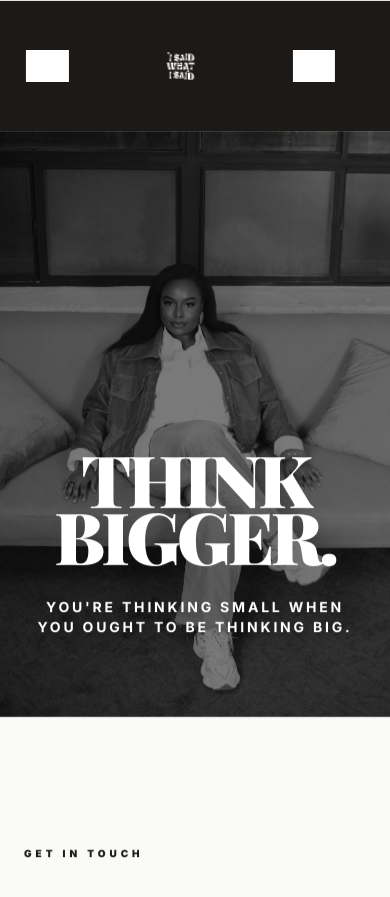
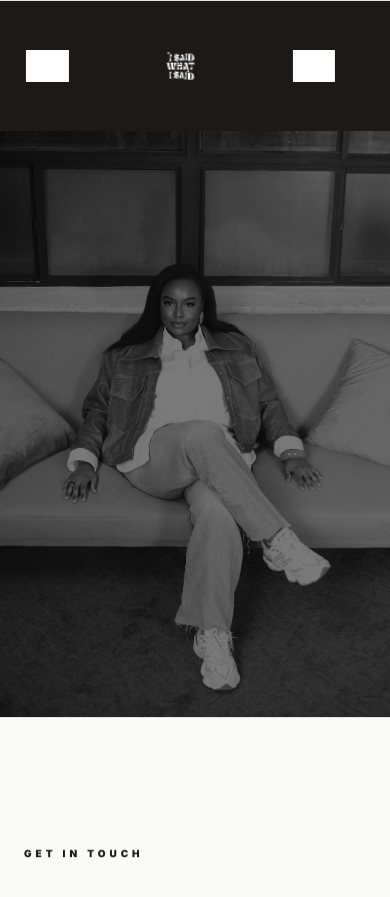
Before and after one commit to sotariye/ninabarango, a React (Vite) app: page / in a window 390 px wide. Shown: the part 4380-5277 px from the top of the page. Built offline with nearby package versions, Linux system fonts and the light colour scheme; grey boxes are pictures that could not be loaded; a web font is replaced by a local one.

Commit message:
Hide footer text overlay on mobile

```diff
--- a/components/Footer.tsx
+++ b/components/Footer.tsx
@@ -50,7 +50,7 @@ const Footer: React.FC = () => {
         />
 
         {/* Architectural Manifesto Overlay */}
-        <div className="absolute inset-0 z-10 flex flex-col items-center justify-end md:justify-start text-center px-6 pb-20 md:pb-0 md:pt-32">
+        <div className="hidden md:flex absolute inset-0 z-10 flex-col items-center justify-start text-center px-6 pt-32">
           <h2 className="font-serif-editorial text-7xl md:text-8xl lg:text-[11vw] font-black text-white leading-[0.8] tracking-tighter mb-8 md:mb-12 uppercase drop-shadow-2xl">
             THINK <br className="md:hidden" /> BIGGER.
           </h2>
```
